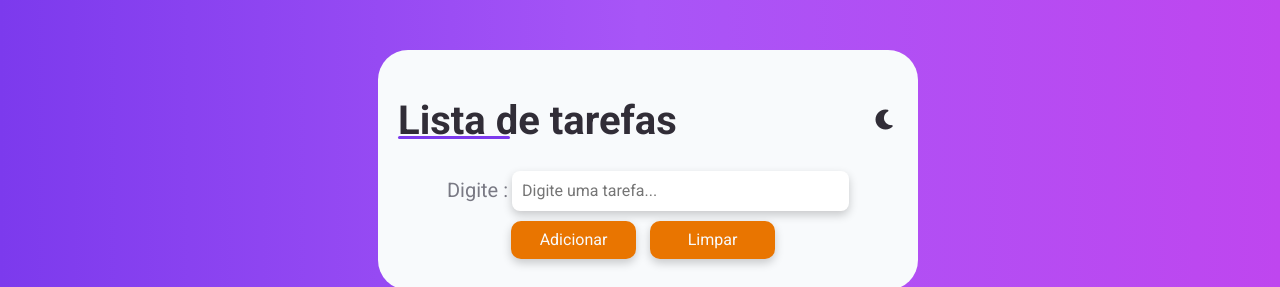
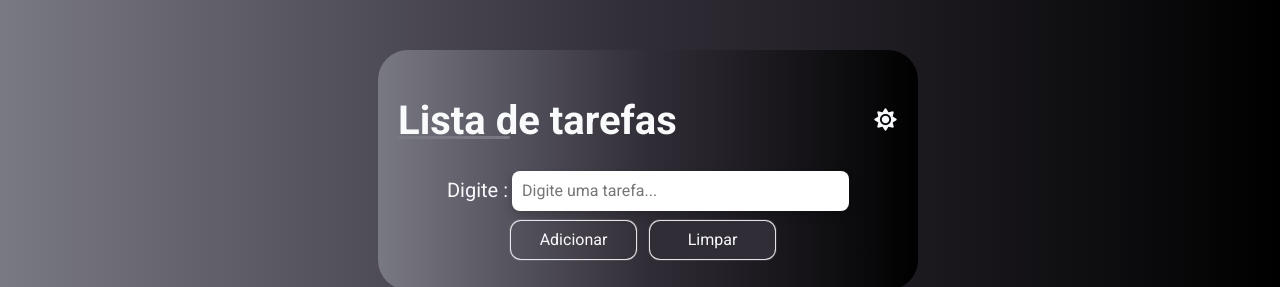
Before and after one commit to Santiago-Blackbelt/lista-de-tarefas-js, a plain HTML site: page index.html in a window 1280 px wide. Both pictures are taken after a click on the icon 885 px from the left and 120 px from the top of the page. Shown: the top 287 px of the page. Drawn offline with Linux system fonts and the light colour scheme; a web font is replaced by a local one.

Commit message:
fix:corrige alternÂncia dos icones lua/sol e finaliza tema escuro!

```diff
--- a/index.html
+++ b/index.html
@@ -25,7 +25,6 @@
     <main id="geral">
       <div id="form-header">
         <h1 id="lista">Lista de tarefas</h1>
-
         <i class="fa-solid fa-moon" id="mode-icon"></i>
       </div>
       <!-- Área de entrada de texto + botão -->
@@ -42,9 +41,18 @@
       </section>
       <ul id="tarefas"></ul>
     </main>
-    <section>
-    <img src="img/task-animate (1).svg" alt="Animação-Tarefas" class="imagem-tarefas">
+    <section id="ilustracao">
+      <img
+      id="ilustracao-img"
+        src="img/task-animate (1).svg"
+        alt="Animação-Tarefas"
+       data-light="img/task-animate (1).svg"
+       data-dark="img/task-animate (2).svg"
+        alt="ilustracao do site"
+        class="imagem-tarefas"
+      />
     </section>
+
 
   </body>
 </html>
--- a/index.js
+++ b/index.js
@@ -79,31 +79,30 @@ function mostraTarefa() {
 
   tarefasSalvas.forEach((tarefa, index) => {
     // aceita string antiga OU objeto novo
-  const texto = typeof tarefa === 'string' ? tarefa : tarefa.texto;
-  const done  = typeof tarefa === 'string' ? false   : !!tarefa.done;
+    const texto = typeof tarefa === "string" ? tarefa : tarefa.texto;
+    const done = typeof tarefa === "string" ? false : !!tarefa.done;
 
-  const li = document.createElement('li');
+    const li = document.createElement("li");
     li.textContent = texto;
-  if (done) li.classList.add('done');
+    if (done) li.classList.add("done");
 
-  li.addEventListener('click', () => {
+    li.addEventListener("click", () => {
       // garanta o objeto para salvar estado
-    const obj = typeof tarefa === 'string' ? { texto, done: false } : tarefa;
+      const obj = typeof tarefa === "string" ? { texto, done: false } : tarefa;
       obj.done = !obj.done;
       tarefasSalvas[index] = obj;
-    localStorage.setItem('tarefas', JSON.stringify(tarefasSalvas));
+      localStorage.setItem("tarefas", JSON.stringify(tarefasSalvas));
       mostraTarefa();
     });
 
-  li.addEventListener('dblclick', () => {
+    li.addEventListener("dblclick", () => {
       tarefasSalvas.splice(index, 1);
-    localStorage.setItem('tarefas', JSON.stringify(tarefasSalvas));
+      localStorage.setItem("tarefas", JSON.stringify(tarefasSalvas));
       mostraTarefa();
     });
 
     saida.appendChild(li);
   });
-
 }
 
 /* Chama a função assim que a página abrir, para carregar as tarefas antigas  */
@@ -115,3 +114,54 @@ document.getElementById("limpar").addEventListener("click", () => {
   localStorage.removeItem("tarefas"); // apaga tudo do localStorage
   mostraTarefa(); // limpa a tela
 });
+
+/* Cria uma variavel para o botão da lua(tema claro/escuro) */
+const mode = document.getElementById("mode-icon");
+
+
+
+/*  Seleciona o corpo da pagina (aonde apliquei a classe dark)*/
+const body = document.body;
+/* Seleciona a imagem principal */
+const ilustracao = document.getElementById('ilustracao-img');
+
+/* Funçao principal de alternância de tema */
+/* ------------------------------------------- */
+mode.addEventListener('click',() => {
+       /* Alterna a classe 'dark  no body*/
+  const darkmode = body.classList.toggle('dark');
+
+
+/* troca o icone de lua pra sol  */
+  if(darkmode) {
+    mode.classList.replace('fa-moon', 'fa-sun');
+  } else{
+    mode.classList.replace('fa-sun', 'fa-moon');
+  }
+/* trica a imagem com base no dataset */
+  ilustracao.src = ilustracao.dataset[darkmode? 'dark' : 'light'];
+/* Salva o estado atual no localstorage , para lembrar na proxima vez */
+  localStorage.setItem('theme', darkmode ? 'dark' : 'light');
+} );
+
+/* -----------------------------
+   Aplica o tema salvo ao carregar a página
+------------------------------ */
+document.addEventListener('DOMContentLoaded', () => {
+
+  /* Verifica se existe tema salvo */
+  const savedtheme = localStorage.getItem('theme');
+
+  /* Define a imagem inicial de acordo com o tema salvo */
+  ilustracao.src = ilustracao.dataset[savedtheme === 'dark' ? 'dark' : 'light'];
+
+  /* Se for 'dark , aplica o tema e muda icone/imagem*/
+  if(savedtheme === 'dark'){
+    body.classList.add('dark');
+    mode.classList.replace('fa-moon', 'fa-sun');
+
+  } else {
+    body.classList.remove('dark');
+    mode.classList.replace('fa-sun', 'fa-moon');
+  }
+});
--- a/style.css
+++ b/style.css
@@ -21,6 +21,15 @@ dpois começa a alterar os elementos "especificos"(#container ,#botao,  etc..)
     var(--color-purple-100),
     var(--color-purple-200)
   );
+
+  --color-gradient-dark: linear-gradient(
+    90deg,
+    var(--color-dark-50),
+    var(--color-dark-100),
+    var(--color-dark-900)
+  );
+
+
 }
 
 body {
@@ -28,10 +37,10 @@ body {
   text-align: center; /* Alinhamento do conteúdo: centro */
   font-family: monospace; /* fonte da letra: monospace */
   margin-top: 50px; /* Distancia do topo da pagina */
-  color: white; /* Cor da letra */
   user-select: none; /* desliga a seleção do usuario(evita que o usuario copie o texto )*/
   background: var(--color-gradient);
   box-sizing: border-box;
+  animation: dark-to-light 1.5s ease-in-out; /* Cria uma animação para as trasições de cores */
 }
 
 #geral {
@@ -47,7 +56,8 @@ body {
   box-shadow: 5 5px 10px rgba(0, 0, 0, 0.335); /* efetio de sombra */
   gap: 30px;
 
-  color: var(--color-dark-100);
+  color: var(--color-dark-900);
+  animation: dark-to-light 1.5s ease-in-out; /* Cria uma animação para as trasições de cores */
 }
 
 #form-header {
@@ -78,7 +88,7 @@ body {
 
 #mode-icon:hover {
   transform: scale(1.5); /* Aumenta o elemento ao passar o cursor */
-  color: var(--color-purple-100);
+  color: var(--color-dark-50);
 }
 
 #input-tarefa {
@@ -91,7 +101,7 @@ body {
   padding-left: 10px; /* Margem interna á esquerda */
   font-size: 16px; /* Tamanho da letra */
   box-shadow: 0 4px 10px rgba(0, 0, 0, 0.2); /* efetio de sombra */
-  color: #333;
+  color: var(--color-dark-900);
   outline: none;
 }
 
@@ -192,8 +202,125 @@ body {
 }
 
 @media only screen and (max-width: 600px) {
-#geral{
-  width: 80vw;
-  height: auto;
+  #geral {
+    width: 80vw;
+    height: auto;
+  }
 }
+
+/* ----------------MODO DARK------------------------------------------------------------------------ */
+
+.dark #geral {
+  color: var(--color-light-50);
+  background: var(--color-gradient-dark);
 }
+
+.dark #dog {
+  font-size: 20px;
+  color: var(--color-light-50);
+}
+.dark #tarefas {
+  color: var(--color-light-50);
+}
+
+/* Tema escuro */
+.dark #mode-icon:hover {
+  transform: scale(1.5); /* Aumenta o elemento ao passar o cursor */
+  color: var(--color-purple-100);
+}
+
+body.dark {
+  width: 100%; /* Largura 100% da tela */
+  text-align: center; /* Alinhamento do conteúdo: centro */
+  font-family: monospace; /* fonte da letra: monospace */
+  margin-top: 50px; /* Distancia do topo da pagina */
+  color: white; /* Cor da letra */
+  user-select: none; /* desliga a seleção do usuario(evita que o usuario copie o texto )*/
+  background: var(--color-gradient-dark);
+  box-sizing: border-box;
+  animation: light-to-dark 0.3s ease-in-out; /* Cria uma animação para as trasições de cores */
+}
+
+.imagem-tarefas.dark {
+  max-width: 500px;
+  min-width: auto;
+}
+
+.dark #limpar {
+  /* botão de limpar a lista */
+  font-size: 16px; /* Tamanho da letra */
+  /* Fonte da letra */
+  width: 25%; /* largura da caixa */
+  height: 38px; /* Altura */
+  border-radius: 10px; /* Arredondamento da borda */
+  background-color: var(--color-dark-100); /* Cor de fundo */
+  color: var(--color-light-50); /* Cor da letra */
+  border: none; /* Tira a borda */
+  cursor: pointer; /*  Faz o cursor do mouse virer um ponteiro quando passar em cima das tarefas mostrando que elas são clicaveis  */
+  margin: 10px;
+  box-shadow: 0 0 1px 1px var(--color-light-50);
+}
+
+.dark #limpar:hover {
+  /* Estilo quando passar o mouse sobre o botao */
+ background-color: var(--color-dark-100); /* Cor de fundo */
+  transform: scale(1.01); /* Aumenta o elemento ao passar o cursor */
+  box-shadow: 0 0 4px 4px var(--color-light-50); /* efetio de sombra */
+
+}
+
+.dark #limpar:active {
+ /* Estilo de quando clicar no botao */
+   box-shadow: 0 0 4px 4px var(--color-purple-50); /* efetio de sombra */
+}
+
+.dark #botao {
+  /* Botao de adicionar */
+  font-size: 16px; /* Tamanho da letra */
+  width: 25%; /* Largura da caixa(porque ela está dentro da caixa */
+  height: 38px; /* Altura */
+  border-radius: 10px; /* Arredondamento da borda */
+  background-color: var(--color-gradient-dark); /* Cor de fundo */
+  color: var(--color-light-50); /* cor da letra */
+  border: none; /* Desativa a borda */
+  cursor: pointer; /* Faz o cursor do mouse virer um ponteiro quando passar em cima das tarefas mostrando que elas são clicaveis */
+  box-shadow: 0 0 1px 1px var(--color-light-50); /* efetio de sombra */
+}
+
+.dark #botao:hover {
+  /* Estilo quando passar o mouse sobre o botao */
+  background-color: var(--color-dark-100); /* Cor de fundo */
+  transform: scale(1.01); /* Aumenta o elemento ao passar o cursor */
+  box-shadow: 0 0 4px 4px var(--color-light-50); /* efetio de sombra */
+
+}
+
+.dark #botao:active {
+  /* Estilo de quando clicar no botao */
+   box-shadow: 0 0 4px 4px var(--color-purple-50); /* efetio de sombra */
+}
+
+.dark .done {
+  /* Adiciona um estilo para a tarefa riscada */
+  text-decoration: line-through; /* Risca o texto */
+  opacity: 0.6; /* Deixa a tarefa mais "apagada" */
+  color: var(--color-light-50);
+
+}
+.dark .done:hover {
+  text-decoration: line-through; /* Risca o texto */
+  opacity: 0.7; /* Deixa a tarefa mais "apagada" */
+  color: var(--color-dark-100);
+  transform: scale(1.01);
+}
+
+.dark #form-header h1::before {
+  position: absolute;
+  content: "";
+  width: 40%;
+  background-color: var(--color-dark-50);
+  height: 3px;
+  bottom: 5px;
+  border-radius: 5px;
+
+}
```
Also changed, not shown: img/task-animate (2).svg (added), 1 other file. Lines whose indentation alone changed are shown as unchanged.
